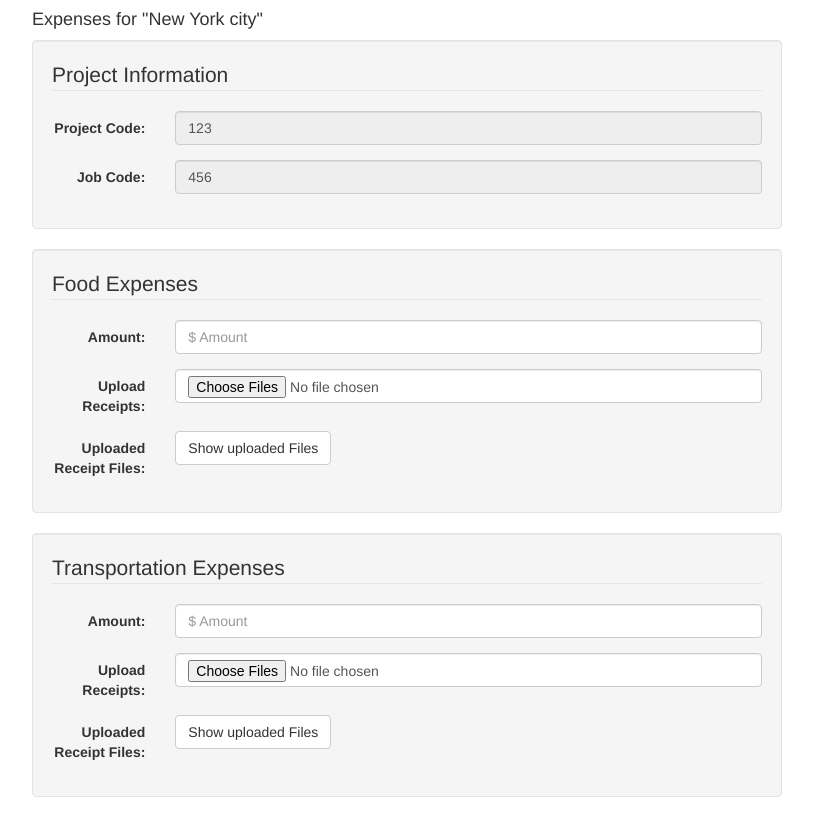
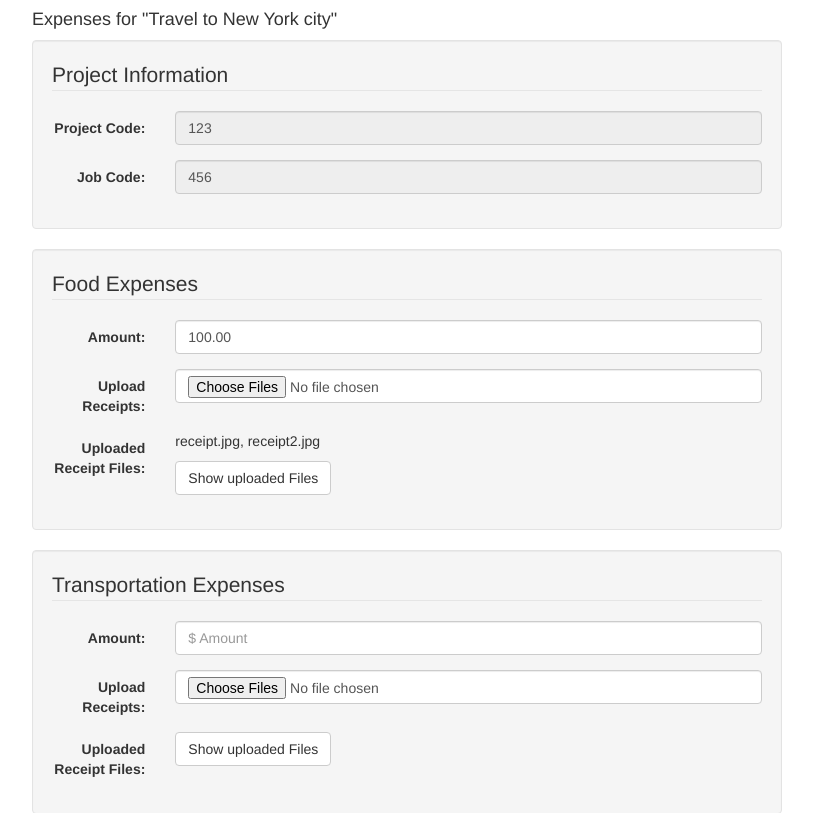
Before and after one commit to n2iw/Expense-Claim-System, a Java web app: page /employee_form.jsp in a window 1280 px wide. Shown: the top 813 px of the page, without its empty margins (233-1046 px from the left). Run offline with Tomcat 11, a stand-in JSP engine, Linux system fonts and the light colour scheme; some libraries are stand-ins or nearby versions.

Commit message:
Modify styles and add sample data

```diff
--- a/WebContent/employee_form.jsp
+++ b/WebContent/employee_form.jsp
@@ -1,6 +1,6 @@
 
 <%
-	String title = "Expenses for \"New York city\"";
+	String title = "Expenses for \"Travel to New York city\"";
 %>
 <%@include file="WEB-INF/Header.jsp"%>
 
@@ -8,8 +8,7 @@
 	<div class="row">
 		<div class="col-sm-8 col-sm-offset-2">
 			<div class="row">
-				<h4 class="col-sm-8 center-block">Expenses for "New York
-					city"</h4>
+				<h4 class="col-sm-8 center-block">Expenses for "Travel to New York city"</h4>
 			</div>
 			<form class="form-horizontal" action="#" method="post"
 				enctype="multipart/form-data">
@@ -39,7 +38,7 @@
 							</label>
 							<div class="col-sm-10">
 								<input type="text" class="form-control" id="food" name="food"
-									placeholder="$ Amount">
+									placeholder="$ Amount" value="100.00">
 							</div>
 						</div>
 
@@ -55,7 +54,8 @@
 							<label class="control-label col-sm-2">Uploaded Receipt
 								Files: </label>
 							<div class="col-sm-10">
-								<a class="btn btn-default" href="show_files.jsp">Show
+                <p>receipt.jpg, receipt2.jpg</p>
+								<a class="btn btn-default" href="show_receipts.jsp">Show
 									uploaded Files</a>
 							</div>
 						</div>
@@ -86,7 +86,7 @@
 							<label class="control-label col-sm-2">Uploaded Receipt
 								Files: </label>
 							<div class="col-sm-10">
-								<a class="btn btn-default" href="show_files.jsp">Show
+								<a class="btn btn-default" href="show_receipts.jsp">Show
 									uploaded Files</a>
 							</div>
 						</div>
@@ -116,7 +116,7 @@
 							<label class="control-label col-sm-2">Uploaded Receipt
 								Files: </label>
 							<div class="col-sm-10">
-								<a class="btn btn-default" href="show_files.jsp">Show
+								<a class="btn btn-default" href="show_receipts.jsp">Show
 									uploaded Files</a>
 							</div>
 						</div>
@@ -147,7 +147,7 @@
 							<label class="control-label col-sm-2">Uploaded Receipt
 								Files: </label>
 							<div class="col-sm-10">
-								<a class="btn btn-default" href="show_files.jsp">Show
+								<a class="btn btn-default" href="show_receipts.jsp">Show
 									uploaded Files</a>
 							</div>
 						</div>
@@ -160,7 +160,7 @@
 							value="Save">
 					</div>
 					<div class="col-sm-6">
-						<a href="submit.jsp" class="btn btn-danger form-control">Submit</a>
+						<a href="#" class="btn btn-danger form-control">Submit</a>
 					</div>
 				</div>
 			</form>
```
